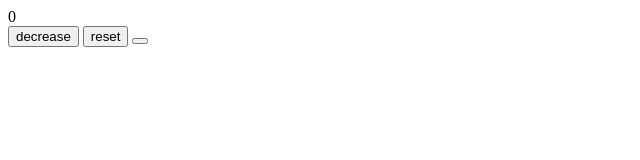
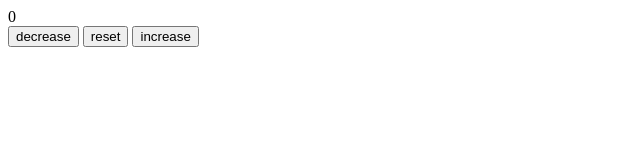
Before and after one commit to Gyde04/counter-js, a plain HTML site: page index.html in a window 1280 px wide. Shown: the whole page, without its empty margins (0-640 px from the left). Drawn offline with Linux system fonts and the light colour scheme.

Commit message:
feat: add increase text

```diff
--- a/index.html
+++ b/index.html
@@ -10,7 +10,7 @@
     <label id="countLabel">0</label><br>
     <button id="decreaseBtn">decrease</button>
     <button id="resetBtn">reset</button>
-    <button id="increaseBtn"></button>
+    <button id="increaseBtn">increase</button>
 
 
     <script src="index.js"></script>
```
